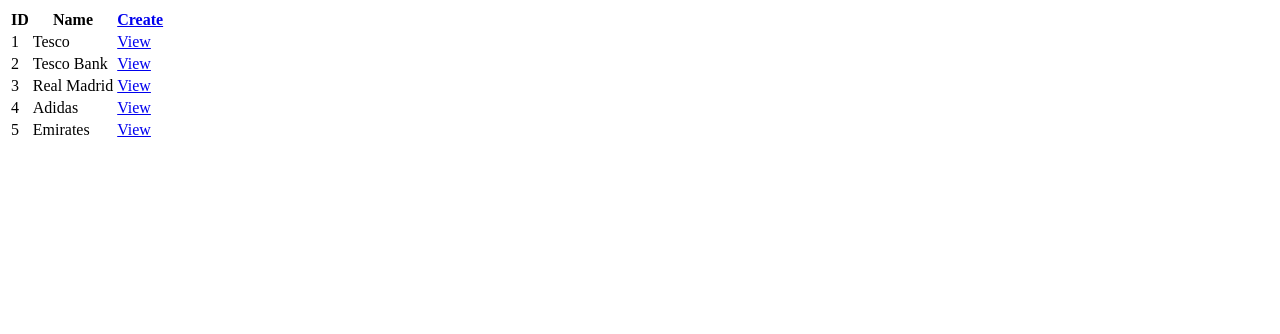
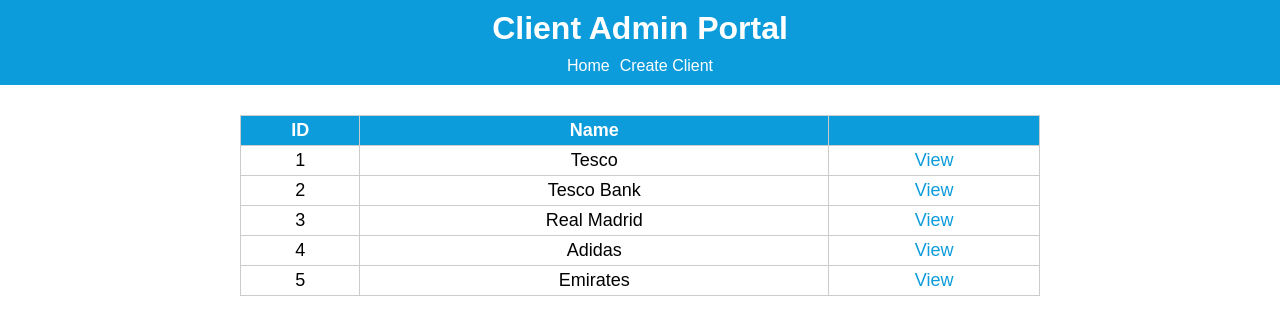
Before and after one commit to ITFGatwick/ClientAdminPortal, an Angular app: page /clients in a window 1280 px wide. Shown: the top 334 px of the page. Built offline with nearby package versions, Linux system fonts and the light colour scheme.

Commit message:
Style components

```diff
--- /dev/null
+++ b/src/app/app.component.css
@@ -0,0 +1,25 @@
+header {
+  align-items: center;
+  background-color: #0d9cdb;
+  color: #ffffff;
+  display: flex;
+  flex-direction: column;
+  padding-bottom: 10px;
+}
+
+h1 {
+  margin: 10px 0px;
+}
+
+nav a {
+  color: #ffffff;
+}
+
+  nav a:not(:first-of-type) {
+    margin-left: 10px;
+  }
+
+main {
+  margin: 0px auto;
+  width: 800px;
+}
--- a/src/app/app.component.html
+++ b/src/app/app.component.html
@@ -1 +1,10 @@
-<router-outlet></router-outlet>
+<header>
+  <h1>Client Admin Portal</h1>
+  <nav>
+    <a routerLink="/">Home</a>
+    <a routerLink="/clients/create">Create Client</a>
+  </nav>
+</header>
+<main>
+  <router-outlet></router-outlet>
+</main>
--- a/src/app/app.component.ts
+++ b/src/app/app.component.ts
@@ -2,6 +2,7 @@
 
 @Component({
   selector: 'app-root',
-  templateUrl: './app.component.html'
+  templateUrl: './app.component.html',
+  styleUrls: ['./app.component.css']
 })
 export class AppComponent { }
--- a/src/app/components/clients/clients.component.css
+++ b/src/app/components/clients/clients.component.css
@@ -0,0 +1,16 @@
+table {
+  border-collapse: collapse;
+  margin-top: 30px;
+  text-align: center;
+  width: 100%;
+}
+
+thead tr {
+  background-color: #0d9cdb;
+  color: #ffffff;
+}
+
+th, td {
+  border: 1px solid #cccccc;
+  padding: 4px;
+}
--- a/src/app/components/clients/clients.component.html
+++ b/src/app/components/clients/clients.component.html
@@ -3,7 +3,7 @@
     <tr>
       <th>ID</th>
       <th>Name</th>
-      <th><a [routerLink]="['/clients/create']">Create</a></th>
+      <th></th>
     </tr>
   </thead>
   <tbody>
--- a/src/app/components/create-client/create-client.component.css
+++ b/src/app/components/create-client/create-client.component.css
@@ -0,0 +1,17 @@
+form {
+  align-items: flex-start;
+  display: flex;
+  flex-direction: column;
+}
+
+
+input, textarea {
+  box-sizing: border-box;
+  margin-bottom: 20px;
+  margin-top: 2px;
+  min-width: 400px;
+}
+
+textarea {
+  min-height: 150px;
+}
--- a/src/app/components/create-client/create-client.component.html
+++ b/src/app/components/create-client/create-client.component.html
@@ -1,7 +1,8 @@
+<h2>Create Client</h2>
 <form (ngSubmit)="onSubmit()">
   <label for="name">Name: </label>
   <input id="name" name="name" type="text" />
   <label for="description">Description (optional): </label>
-  <input id="description" name="description" type="text" />
+  <textarea id="description" name="description"></textarea>
   <button type="submit">Create</button>
 </form>
--- a/src/app/components/view-client/view-client.component.html
+++ b/src/app/components/view-client/view-client.component.html
@@ -1,11 +1,9 @@
 <ng-container *ngIf="client$ | async as client">
+  <h2>{{ client.id }} - {{ client.name }}</h2>
+  <h3>Description</h3>
+  <p>{{ client.description }}</p>
+  <h3>Related Clients</h3>
   <ul>
-    <li><strong>ID: </strong>{{ client.id }}</li>
-    <li><strong>Name: </strong>{{ client.name }}</li>
-    <li><strong>Description: </strong>{{ client.description }}</li>
-  </ul>
-  <ul>
-    Related Clients
     <li *ngFor="let relatedClient of client.relatedClients">
       <a [routerLink]="['/clients', relatedClient.id]">{{ relatedClient.name }}</a>
     </li>
--- a/src/styles.css
+++ b/src/styles.css
@@ -1 +1,20 @@
-/* You can add global styles to this file, and also import other style files */
+body {
+  font-family: sans-serif;
+  margin: 0px;
+}
+
+main {
+  font-size: 18px;
+}
+
+a {
+  text-decoration: none;
+}
+
+  a:hover {
+    text-decoration: underline;
+  }
+
+  a, a:visited {
+    color: #0d9cdb;
+  }
```
